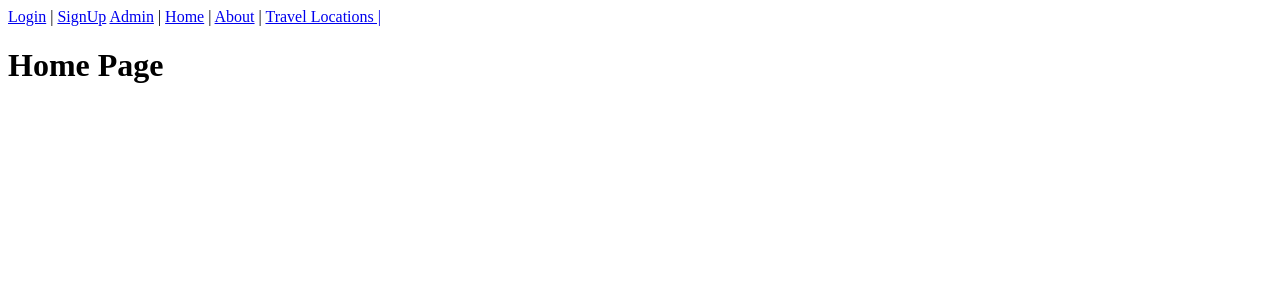
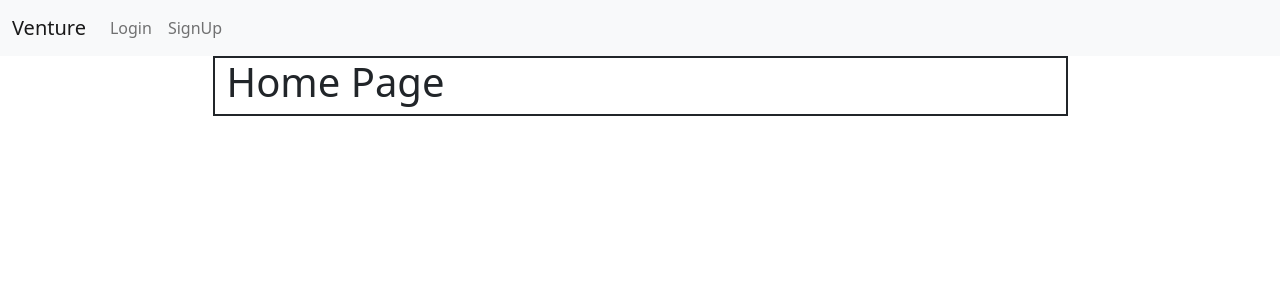
Before and after one commit to preteyz/project-4, a Django app: page / in a window 1280 px wide. Shown: the top 300 px of the page. Run offline with Django 4.2, Linux system fonts and the light colour scheme.

Commit message:
navbar: cnd Bootstrap to test reactive navbar and adjusting navbar item spacing

```diff
--- a/main_app/templates/base.html
+++ b/main_app/templates/base.html
@@ -4,32 +4,128 @@
         <meta charset="UTF-8">
         <meta http-equiv="X-UA-Compatible" content="IE=edge">
         <meta name="viewport" content="width=device-width, initial-scale=1.0">
-    <title>{% block title %}{% endblock %}</title>
+
+        <link href="https://cdn.jsdelivr.net/npm/bootstrap@5.1.3/dist/css/bootstrap.min.css" rel="stylesheet" integrity="sha384-1BmE4kWBq78iYhFldvKuhfTAU6auU8tT94WrHftjDbrCEXSU1oBoqyl2QvZ6jIW3" crossorigin="anonymous">
+        {% comment %} <link href="https://cdn.jsdelivr.net/npm/bootstrap@5.1.3/dist/css/bootstrap.min.css"
+              rel="stylesheet"
+              integrity="sha384-1BmE4kWBq78iYhFldvKuhfTAU6auU8tT94WrHftjDbrCEXSU1oBoqyl2QvZ6jIW3"
+              crossorigin="anonymous"> {% endcomment %}
+
+
+        <title>
+            {% block title %}{% endblock %}
+        </title>
+
     </head>
     <body>
-    <nav>
+        <nav class="navbar navbar-expand-lg navbar-light bg-light">
+            <div class="container-fluid">
+                <a class="navbar-brand" href="/">Venture</a>
+                <button class="navbar-toggler"
+                        type="button"
+                        data-bs-toggle="collapse"
+                        data-bs-target="#navbarSupportedContent"
+                        aria-controls="navbarSupportedContent"
+                        aria-expanded="false"
+                        aria-label="Toggle navigation">
+                    <span class="navbar-toggler-icon"></span>
+                </button>
+                <div class="collapse navbar-collapse" id="navbarSupportedContent">
+                    <ul class="navbar-nav me-auto mb-2 mb-lg-0">
 
                         {% if user.is_authenticated %}
+
+                        <li class="nav-item" style="margin-left: 45px">
+                            <a class="nav-link active" aria-current="page" href="/">Home</a>
+                        </li>
+
+                        <li class="nav-item" style="margin-left: 45px">
+                            <a href="/travel_locations"
+                               class="nav-link">
+                               Travel Locations
+                            </a>
+                        </li>
+
+
+                        <li class="nav-item" style="margin-left: 100px">
+                            <form class="d-flex">
+                                <input class="form-control me-2"
+                                       type="search"
+                                       placeholder="Search"
+                                       aria-label="Search">
+                                <button class="btn btn-outline-success" type="submit">Search</button>
+                            </form>
+                        </li>
+
+
+                        <li class="nav-item" style="margin-left: 300px">
+                            <a href="{% url 'logout' %}"
+                               class="nav-link">
+                               Logout
+                            </a>
+                        </li>
+
+
+                        <li class="nav-item" style="margin-left: 45px">
+                            <a href="{% url 'profile' user.username %}"
+                               class="nav-link">
+                               Hello, {{ user.username }}!
+                            </a>
+                        </li>
+
+                        {% else %}
+                        <li class="nav-item">
+                            <a href="{% url 'login' %}"
+                               class="nav-link" >
+                               Login
+                            </a>
+                        </li>
+
+                        <li class="nav-item">
+                            <a href="{% url 'signup' %}"
+                               class="nav-link" >
+                               SignUp
+                            </a>
+                        </li>
+
+                        {% endif %}
+                    </ul>
+
+
+                </div>
+            </div>
+        </nav>
+        {% comment %} <nav class="navbar">
+        {% if user.is_authenticated %}
         <span><a href="{% url 'profile' user.username %}">Hello, {{ user.username }}!</a></span>
-        <span> | </span>
+        <span>|</span>
         <span><a href="{% url 'logout' %}">Logout</a></span>
-        <span> | </span>
+        <span>|</span>
         {% else %}
         <span><a href="{% url 'login' %}">Login</a></span>
-        <span> | </span>
+        <span>|</span>
         <span><a href="{% url 'signup' %}">SignUp</a></span>
         {% endif %}
         <a href="/admin">Admin</a>
-        <span> | </span>
+        <span>|</span>
         <a href="/">Home</a>
-        <span> | </span>
+        <span>|</span>
         <a href="/about">About</a>
-        <span> | </span>
+        <span>|</span>
         <a href="/travel_locations">Travel Locations |</a>
 
-    </nav>
+        </nav> {% endcomment %}
+        <div class="container">
+            <div id="content" name="content" class="main">
 
-    {% block content %}
-    {% endblock %}
+                <div class="row justify-content-center">
+
+                    <div class="col-9 "style="border:2px solid">
+                        {% block content %}{% endblock %}
+                    </div>
+                </div>
+            </div>
+        </div>
+        <script src="https://cdn.jsdelivr.net/npm/bootstrap@5.1.3/dist/js/bootstrap.bundle.min.js" integrity="sha384-ka7Sk0Gln4gmtz2MlQnikT1wXgYsOg+OMhuP+IlRH9sENBO0LRn5q+8nbTov4+1p" crossorigin="anonymous"></script>
     </body>
 </html>
```
Also changed, not shown: djangoventures/settings.py (+14 -8 lines). Lines whose indentation alone changed are shown as unchanged.
